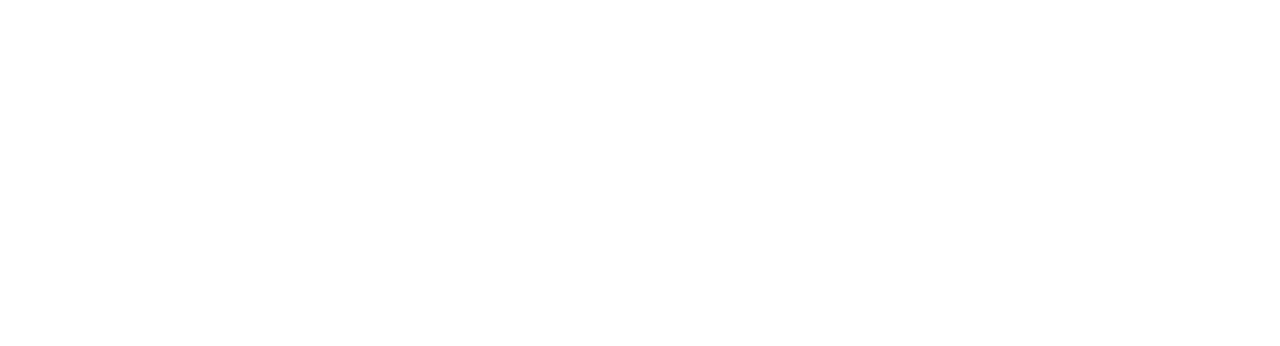
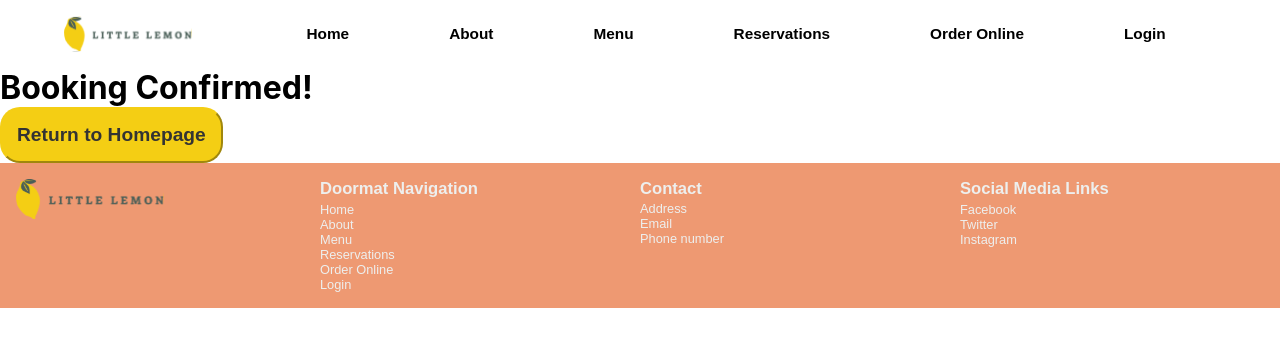
Before and after one commit to nathan-sharpe/front-end-capstone, a React (Create React App) app: page /confirmation in a window 1280 px wide. Before the commit this address had no page. Shown: the top 346 px of the page. Built offline with nearby package versions, Linux system fonts and the light colour scheme.

Commit message:
Added a booking confirmation page

```diff
--- a/public/index.html
+++ b/public/index.html
@@ -26,6 +26,7 @@
       work correctly both with client-side routing and a non-root public URL.
       Learn how to configure a non-root public URL by running `npm run build`.
     -->
+    <script src="https://raw.githubusercontent.com/courseraap/capstone/main/api.js"></script>
     <title>Little Lemon</title>
   </head>
   <body>
--- a/src/App.js
+++ b/src/App.js
@@ -9,6 +9,7 @@
 import ReservationsPage from './ReservationsPage';
 import OrderOnlinePage from './OrderOnlinePage';
 import LoginPage from './LoginPage';
+import BookingConfirmationPage from './BookingConfirmationPage';
 
 function App() {
   return (
@@ -22,6 +23,7 @@
           <Route path="/reservations" element={<ReservationsPage />} />
           <Route path="/orderonline" element={<OrderOnlinePage />} />
           <Route path="/login" element={<LoginPage />} />
+          <Route path="/confirmation" element={<BookingConfirmationPage />} />
         </Routes>
       </BrowserRouter>
     </>
--- /dev/null
+++ b/src/BookingConfirmationPage.js
@@ -0,0 +1,15 @@
+import Header from "./Header"
+import Footer from "./Footer"
+
+function BookingConfirmationPage() {
+    return (
+        <>
+            <Header />
+            <h1>Booking Confirmed!</h1>
+            <a href="/home"><button className="button">Return to Homepage</button></a>
+            <Footer />
+        </>
+    )
+}
+
+export default BookingConfirmationPage
--- a/src/BookingForm.js
+++ b/src/BookingForm.js
@@ -1,4 +1,5 @@
 import { useState } from "react";
+import { useNavigate } from "react-router-dom";
 
 function BookingForm() {
     const handleSubmit = (e) => {
@@ -13,6 +14,11 @@
     const [time, setTime] = useState("")
     const [guests, setGuests] = useState(1)
     const [occasion, setOccasion] = useState("")
+
+    const navigate = useNavigate();
+    function handleClick() {
+        navigate("/confirmation");
+    }
 
     return (
         <>
@@ -58,7 +64,7 @@
                             <option>Anniversary</option>
                         </select>
                     </div>
-                    <button className="button submitButton" type="submit">Submit Reservation</button>
+                    <button className="button submitButton" type="submit" onClick={handleClick}>Submit Reservation</button>
                 </fieldset>
             </form>
         </>
```
Also changed, not shown: 1 other file (tests, documents, lock files or other folders).
